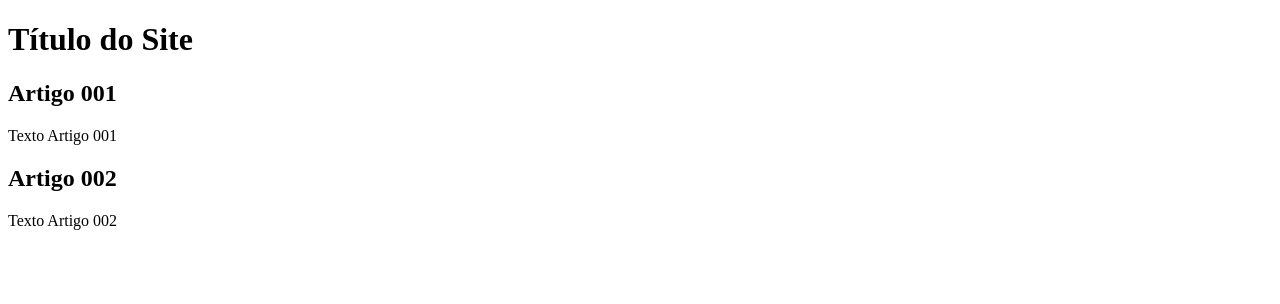
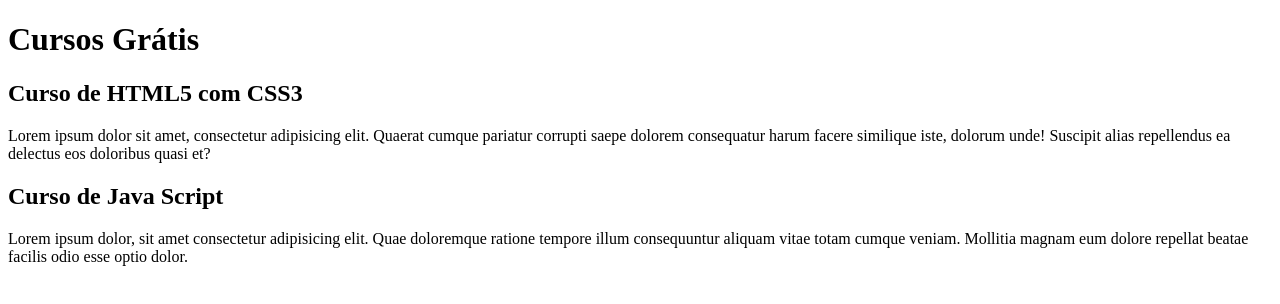
Before and after one commit to CiroGN/projeto-site, a plain HTML site: page index.html in a window 1280 px wide. Drawn offline with Linux system fonts and the light colour scheme.

Commit message:
comecei a escrever o conteudo

```diff
--- a/index.html
+++ b/index.html
@@ -8,15 +8,15 @@
 <body>
     <main>
         <header>
-            <h1>Título do Site</h1>
+            <h1>Cursos Grátis</h1>
         </header>
         <article>
-            <h2>Artigo 001</h2>
-            <p>Texto Artigo 001</p>
+            <h2>Curso de HTML5 com CSS3</h2>
+            <p>Lorem ipsum dolor sit amet, consectetur adipisicing elit. Quaerat cumque pariatur corrupti saepe dolorem consequatur harum facere similique iste, dolorum unde! Suscipit alias repellendus ea delectus eos doloribus quasi et?</p>
         </article>
         <article>
-            <h2>Artigo 002</h2>
-            <p>Texto Artigo 002</p>
+            <h2>Curso de Java Script</h2>
+            <p>Lorem ipsum dolor, sit amet consectetur adipisicing elit. Quae doloremque ratione tempore illum consequuntur aliquam vitae totam cumque veniam. Mollitia magnam eum dolore repellat beatae facilis odio esse optio dolor.</p>
         </article>
     </main>
 </body>
```
